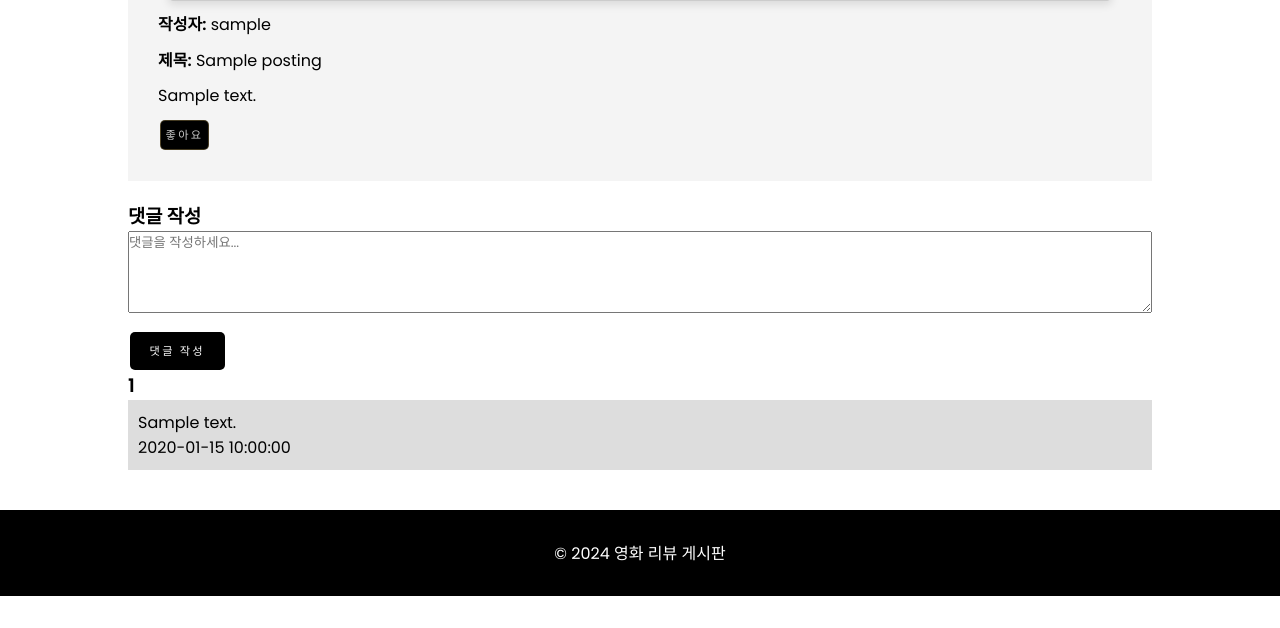
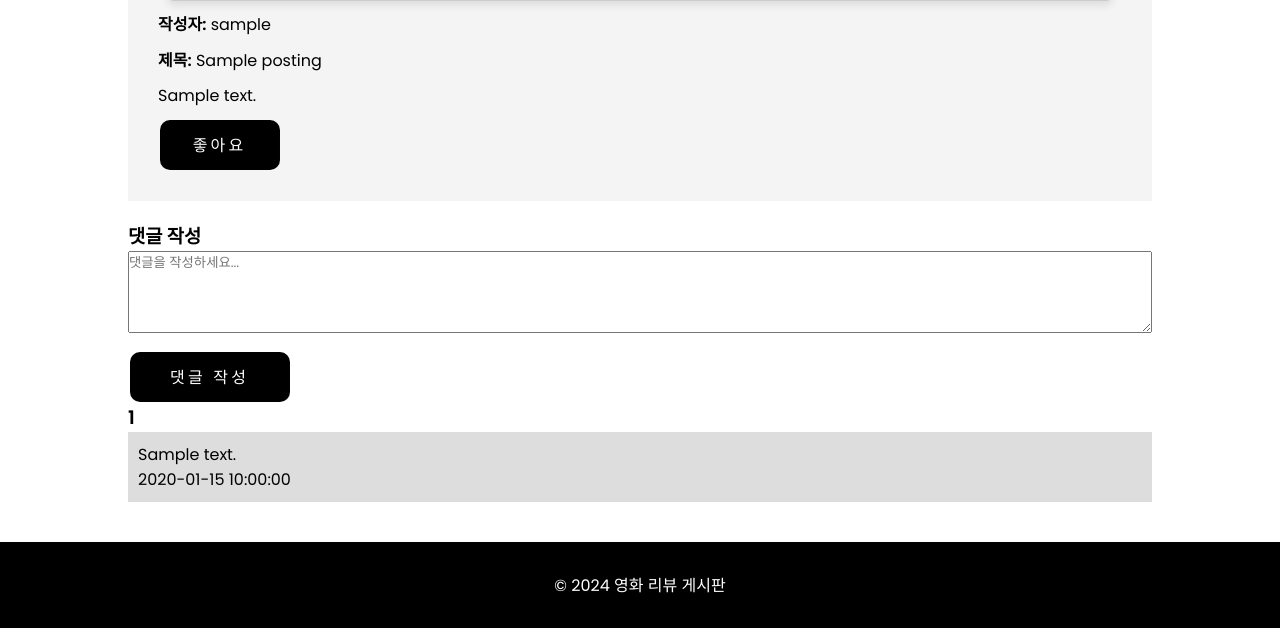
Before and after one commit to daengdaengjoa/8-, a Flask app: a page that uses templates/게시글 조회.html in a window 1280 px wide. Shown: the part 507-1135 px from the top of the page. Before the commit the page ends 1103 px from the top, so only its background shows below. Run offline with Flask 3, Linux system fonts and the light colour scheme; tables that the repository leaves empty hold one stand-in row (values such as "Sample post").

Commit message:
css수정

```diff
--- a/templates/게시글 조회.html
+++ b/templates/게시글 조회.html
@@ -111,14 +111,6 @@
             margin-bottom: 10px;
         }
 
-        .comment-form button {
-            background-color: #333;
-            color: #fff;
-            border: none;
-            padding: 10px 20px;
-            border-radius: 5px;
-            cursor: pointer;
-        }
 
         .comment-edit {
             margin-top: 20px;
@@ -129,12 +121,42 @@
             margin-bottom: 10px;
         }
 
-        .comment-edit button {
+        form button {
             background-color: #333;
             color: #fff;
             border: none;
+            font-size: 16px;
+            font-weight: 400;
+            width: 80px;
+            height: 50px;
             padding: 10px 20px;
-            border-radius: 5px;
+            border-radius: 10px;
+            cursor: pointer;
+        }
+
+        .btn {
+            background-color: #333;
+            color: #fff;
+            border: none;
+            font-size: 16px;
+            font-weight: 400;
+            width: 120px;
+            height: 50px;
+            padding: 10px 20px;
+            border-radius: 10px;
+            cursor: pointer;
+        }
+
+        .btn-com {
+            background-color: #333;
+            color: #fff;
+            border: none;
+            font-size: 16px;
+            font-weight: 400;
+            width: 160px;
+            height: 50px;
+            padding: 10px 20px;
+            border-radius: 10px;
             cursor: pointer;
         }
 
@@ -279,12 +301,9 @@
             display: inline-block;
             background: transparent;
             text-transform: uppercase;
-            font-weight: 500;
             font-style: normal;
-            font-size: 0.7rem;
             letter-spacing: 0.2em;
             color: rgb(255 255 255 / 80%);
-            border-radius: 5px;
             padding: 5px 5px;
             transition: all 0.7s ease-out;
             background: linear-gradient(270deg, rgba(223, 190, 106, 0.8), rgba(146, 111, 52, 0.8), rgb(0 0 0), rgb(0 0 0));
@@ -646,7 +665,7 @@
             <label>
                 <textarea name="detail" rows="4" cols="50" placeholder="댓글을 작성하세요..."></textarea>
             </label><br>
-            <button type="submit">댓글 작성</button>
+            <button type="submit" class="btn-com">댓글 작성</button>
         </form>
     </div>
     {% if comments %}
```
Also changed, not shown: templates/AI추천.html (+14 -5 lines), templates/게시글 수정.html (+17 -8 lines), templates/게시글 작성.html (+10 -5 lines), templates/전체글 조회.html (+6 -1 lines).
